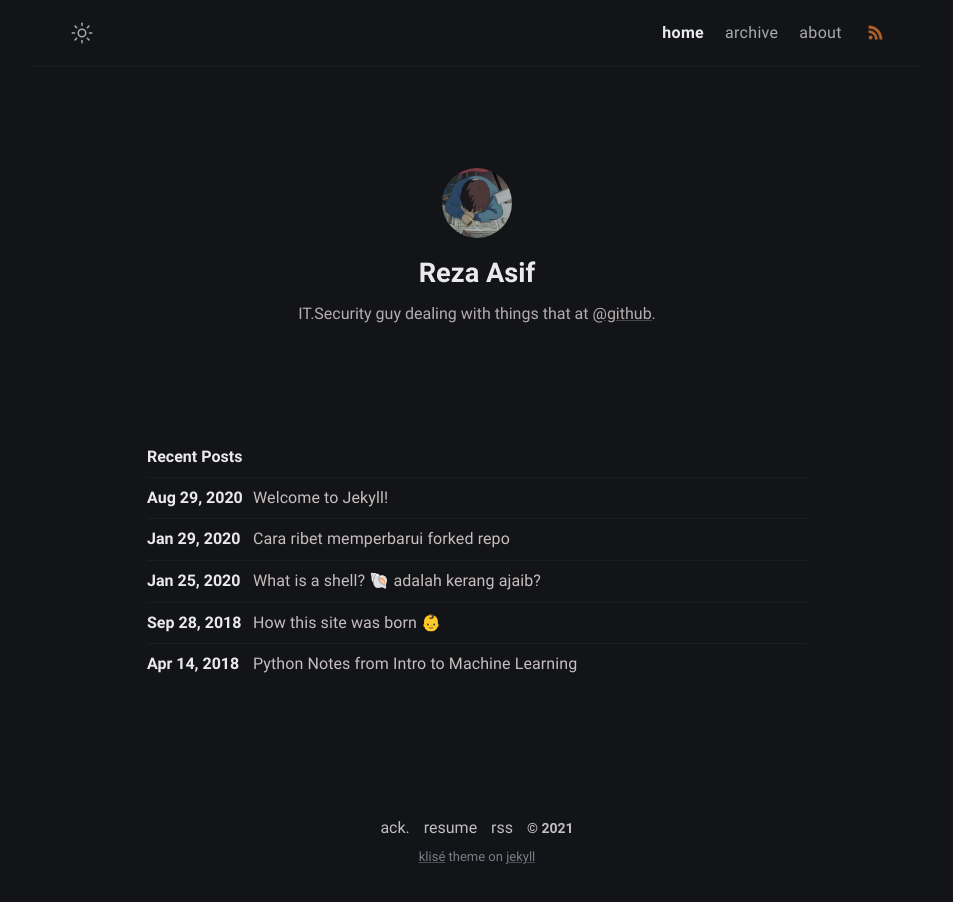
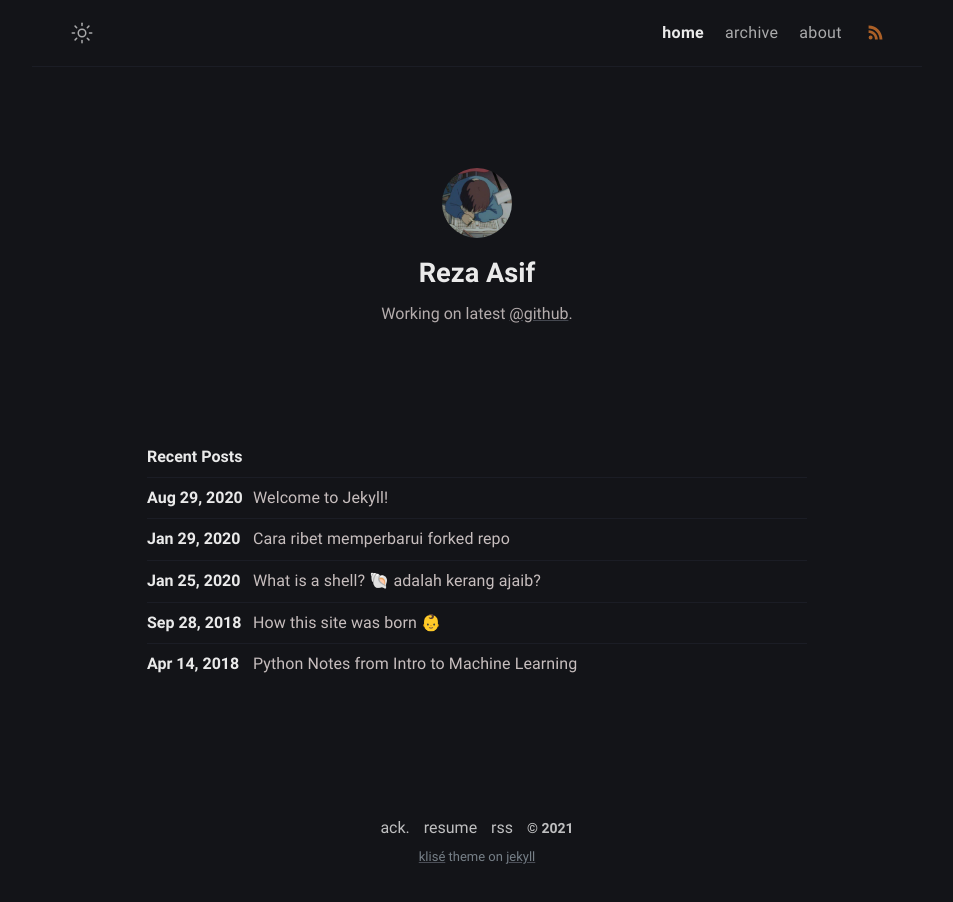
Before and after one commit to securebitAsif/fabulous-jupiter-8f84d, a Jekyll site: the page built from index.md, in a window 1280 px wide. Shown: the whole page, without its empty margins (163-1116 px from the left). Built offline with Jekyll 4.4.1, drawn with Linux system fonts in a browser that asks for light colours.

Commit message:
_config.yml: changed

```diff
--- a/_config.yml
+++ b/_config.yml
@@ -11,7 +11,7 @@ mode: dark
 author:
   name: Reza Asif
   bio: >-
-    IT.Security guy dealing with things that at <a
+    Working on latest  <a
     href="https://github.com/piharpi/jekyll-klise" target="_blank"
     rel="noopener">@github</a>.
   username: username
```
